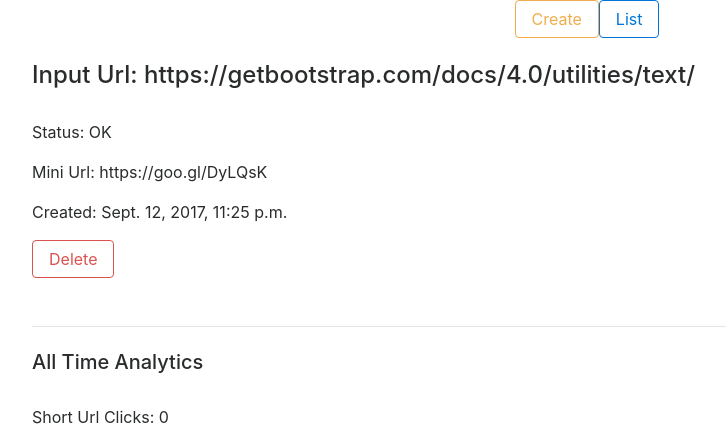
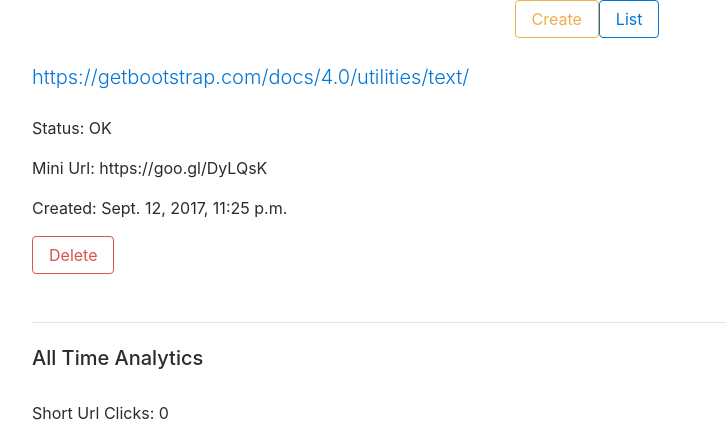
Before and after one commit to wackdot/django_url_shorterner, a Django app: page /shorterner/4/ in a window 1280 px wide. Shown: the top 426 px of the page, without its empty margins (53-779 px from the left). Run offline with Django 3.2, Linux system fonts and the light colour scheme; data comes from the database, SQL or seed files in the repository; some libraries are stand-ins or nearby versions.

Commit message:
8/1/18 11:19 PM

```diff
--- a/src/shorterner/templates/shorterner/detail.html
+++ b/src/shorterner/templates/shorterner/detail.html
@@ -4,12 +4,12 @@
 <div class="container">
     <div class="row">
         <div class="col-lg-12">
-            <h4>Input Url: {{ url_details.input_url}}</h4>
-            <br/>
+            <a href="{ url_details.input_url }" class="lead">{{ url_details.input_url }}</a>
+            <br/><br/>
             <p>Status: {{ url_details.status }}</p>
             <p>Mini Url: {{ url_details.short_url }}</p>
             {% if url_details.created %}
-            <p>Created: {{ url_details.created }}</p>
+                <p>Created: {{ url_details.created }}</p>
             {% endif %}
             <a href="{% url 'shorterner:url-delete' pk=url_details.pk %}" class="btn btn-outline-danger">Delete</a>
         </div>
```
